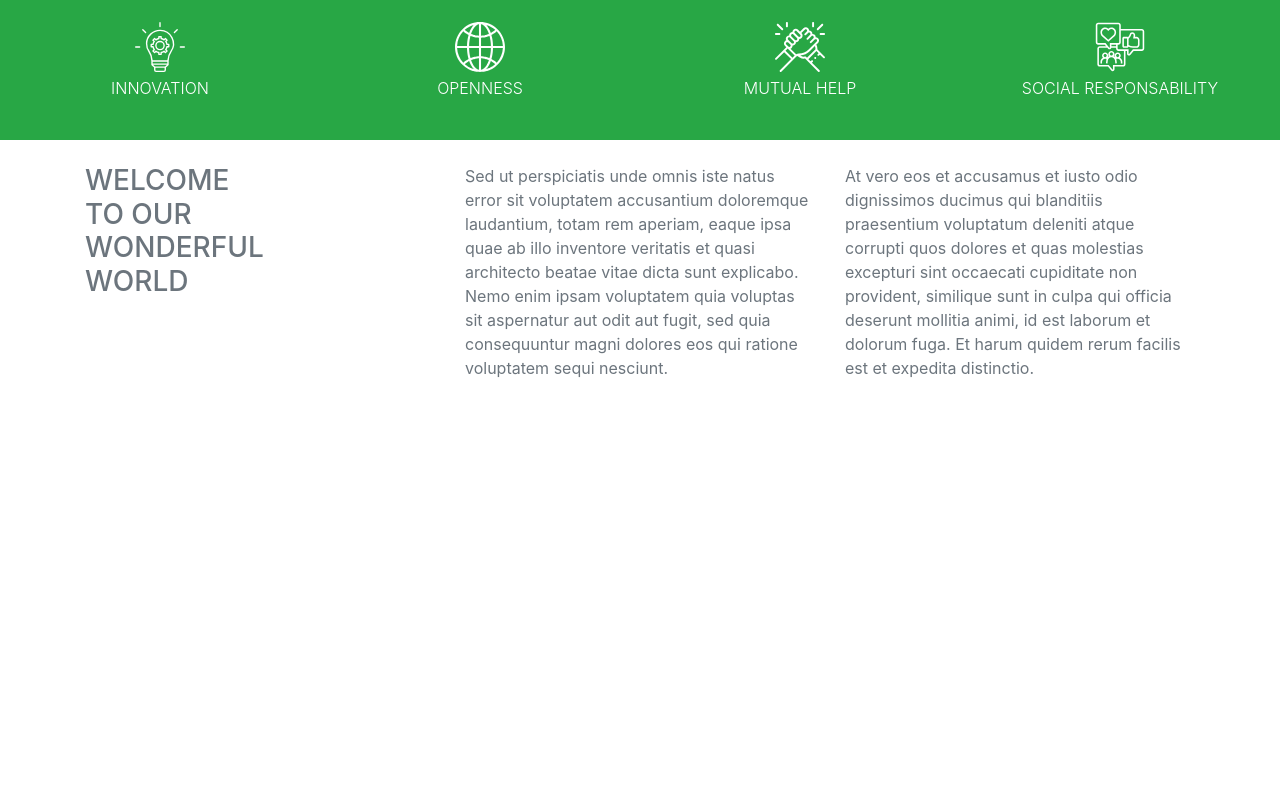
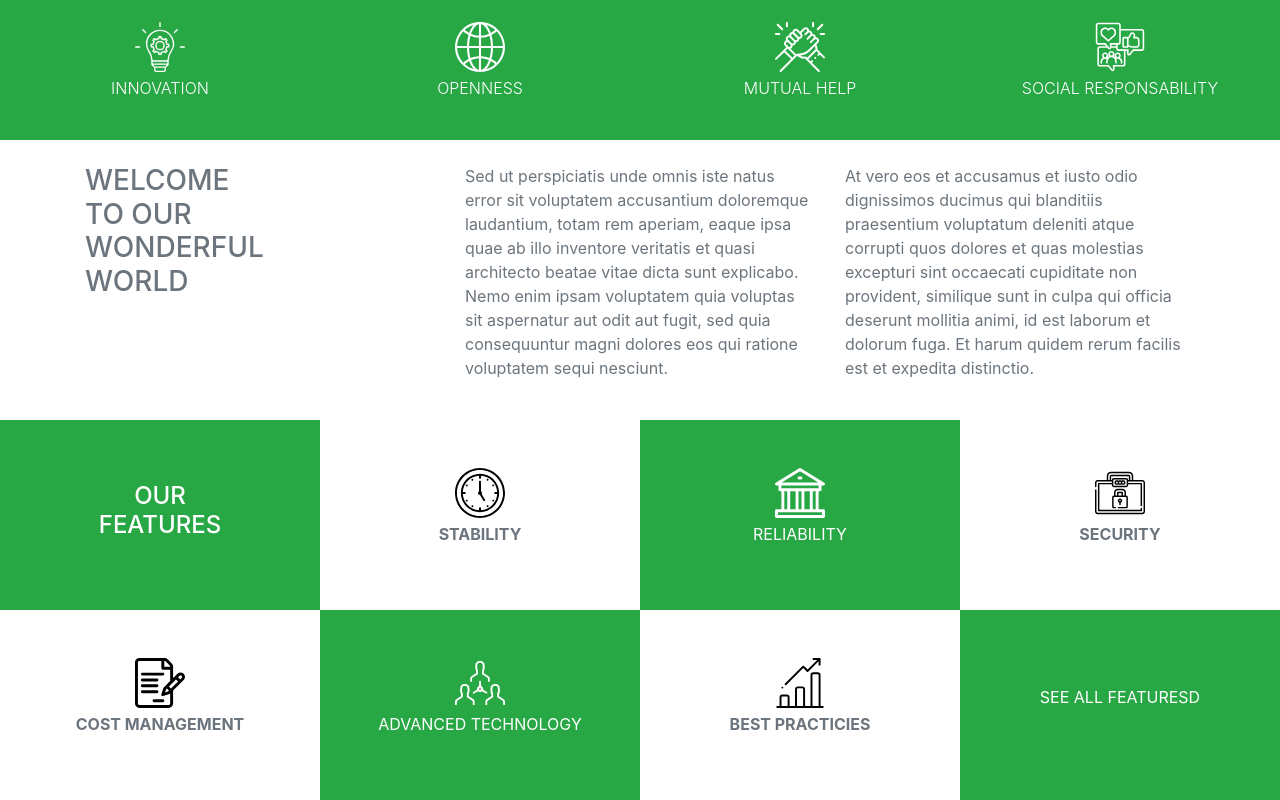
Before and after one commit to VianneyDev/website-bootstrap-template, a plain HTML site: page index.html in a window 1280 px wide. Shown: the part 357-1157 px from the top of the page. Before the commit the page ends 800 px from the top, so only its background shows below. Drawn offline with nearby package versions, Linux system fonts and the light colour scheme.

Commit message:
add-main-content

```diff
--- a/index.html
+++ b/index.html
@@ -14,7 +14,7 @@
     <!-- container-fluid -->
     <div class="container-fluid">
         <!-- header-nav -->
-        <nav class="navbar navbar-expand-lg navbar-light bg-light">
+        <nav class="navbar navbar-expand-lg navbar-light">
             <h1 class="navbar-brand text-secondary" href="#"><span class="text-success">NEW</span>YORK</h1>
             <button class="navbar-toggler" type="button" data-toggle="collapse" data-target="#navbarNavAltMarkup"
                 aria-controls="navbarNavAltMarkup" aria-expanded="false" aria-label="Toggle navigation">
@@ -99,6 +99,45 @@
     </div>
     <!-- end-container -->
 
+    <!-- container-fluid -->
+    <div class="container-fluid text-uppercase">
+        <div class="row text-center">
+            <div class="col-md-3 py-5 bg-success text-white d-flex align-items-center justify-content-center">
+                <h4>Our<br> features</h4>
+            </div>
+            <div class="col-md-3 py-5 text-secondary font-weight-bold">
+                <img class="mb-1" src="./assets/stability.svg" width="50" height="50" alt="">
+                <p>Stability</p>
+            </div>
+            <div class="col-md-3  py-5 bg-success text-white">
+                <img class="mb-1" src="./assets/reliability.svg" width="50" height="50" alt="">
+                <p>Reliability</p>
+            </div>
+            <div class="col-md-3 py-5 text-secondary font-weight-bold">
+                <img class="mb-1" src="./assets/security.svg" width="50" height="50" alt="">
+                <p>Security</p>
+            </div>
+        </div>
+        <div class="row text-center">
+            <div class="col-md-3 py-5 text-secondary font-weight-bold">
+                <img class="mb-1" src="./assets/management.svg" width="50" height="50" alt="">
+                <p>Cost management</p>
+            </div>
+            <div class="col-md-3 py-5 bg-success text-white">
+                <img class="mb-1" src="./assets/technology.svg" width="50" height="50" alt="">
+                <p>Advanced technology</p>
+            </div>
+            <div class="col-md-3 py-5 text-secondary font-weight-bold">
+                <img class="mb-1" src="./assets/practicies.svg" width="50" height="50" alt="">
+                <p>Best practicies</p>
+            </div>
+            <div class="col-md-3 py-5 bg-success text-white d-flex align-items-center justify-content-center">
+                <p>See all featuresd</p>
+            </div>
+        </div>
+    </div>
+    <!-- end-container -->
+
     <script src="https://code.jquery.com/jquery-3.4.1.slim.min.js"
         integrity="sha384-J6qa4849blE2+poT4WnyKhv5vZF5SrPo0iEjwBvKU7imGFAV0wwj1yYfoRSJoZ+n"
         crossorigin="anonymous"></script>
```
Also changed, not shown: assets/management.svg (added), assets/practicies.svg (added), assets/reliability.svg (added), assets/security.svg (added), assets/stability.svg (added), assets/technology.svg (added).
